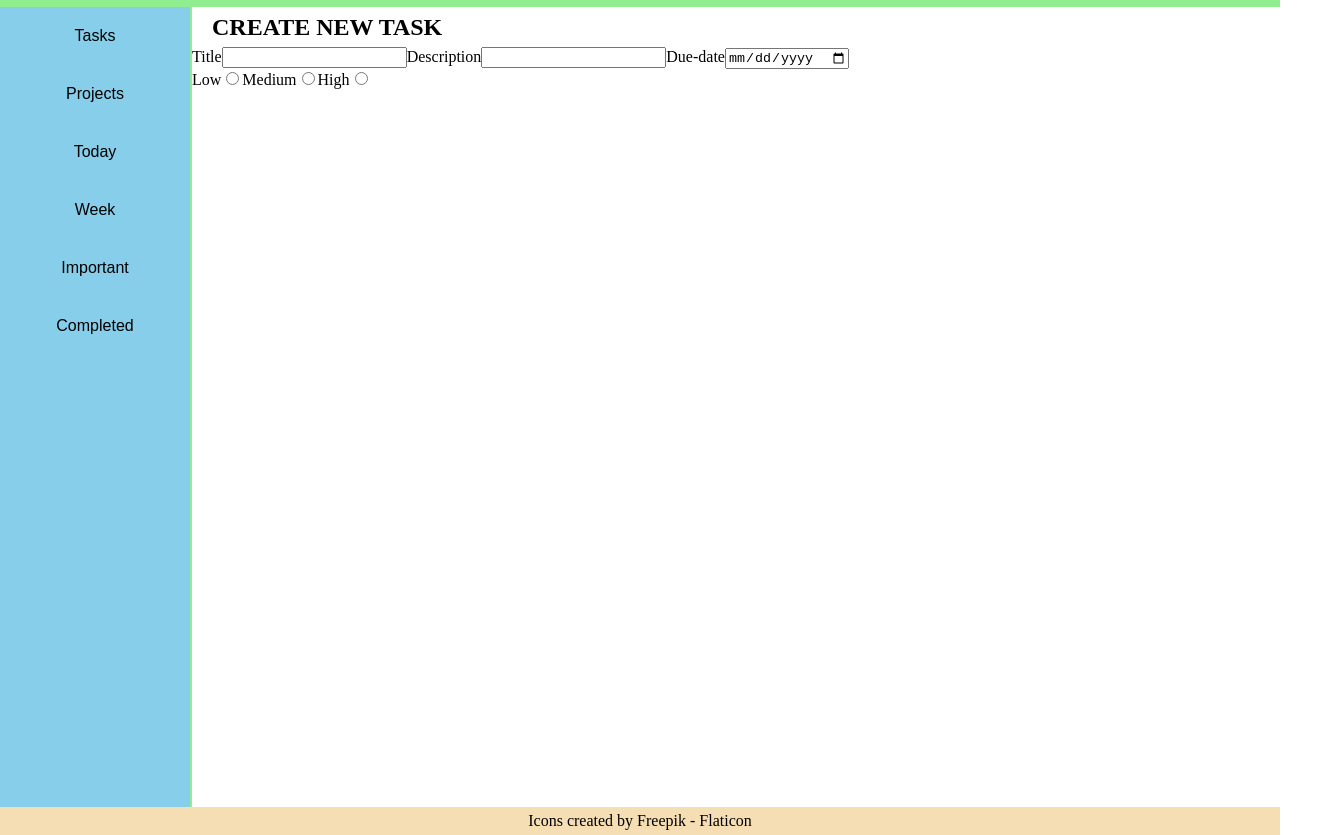
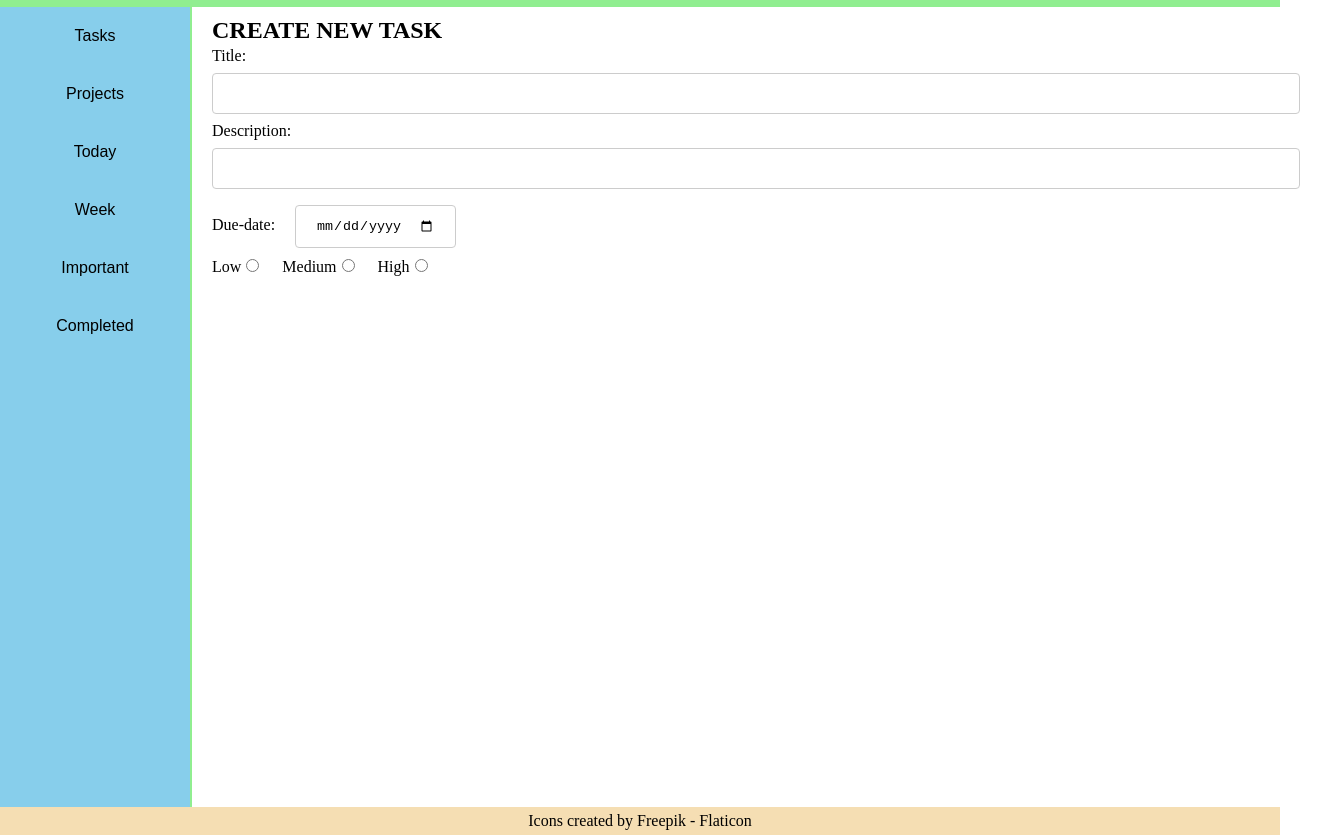
Before and after one commit to Charn11/todo_list, a website built with webpack: page dist/index.html in a window 1280 px wide. Both pictures are taken after a click on the button "ADD NEW TASK". Shown: the part 113-948 px from the top of the page, 1320 px wide, since content can reach past the window. Built offline with Linux system fonts and the light colour scheme.

Commit message:
edit style

```diff
--- a/src/DOM/crt_task.js
+++ b/src/DOM/crt_task.js
@@ -15,7 +15,7 @@ let addTask = () => {
         //create input
         let labelName = document.createElement("label");
         labelName.setAttribute("for","inputName");
-        labelName.innerText = "Title";
+        labelName.innerText = "Title:";
         taskForm.appendChild(labelName);
         let inputName = document.createElement('input');
         inputName.setAttribute("type","text");
@@ -25,7 +25,7 @@ let addTask = () => {
         //create description
         let labelDesp = document.createElement("label");
         labelDesp.setAttribute("for","inputDesp");
-        labelDesp.innerText = "Description";
+        labelDesp.innerText = "Description:";
         taskForm.appendChild(labelDesp);
         let inputDesp = document.createElement('input');
         inputDesp.setAttribute("type","text");
@@ -35,7 +35,7 @@ let addTask = () => {
         //create duedate
         let labelDate = document.createElement("label");
         labelDate.setAttribute("for","inputDate");
-        labelDate.innerText = "Due-date";
+        labelDate.innerText = "Due-date:";
         taskForm.appendChild(labelDate);
         let inputDate = document.createElement('input');
         inputDate.setAttribute("type","date");
@@ -46,6 +46,8 @@ let addTask = () => {
         let priorDiv = document.createElement('div');
         priorDiv.setAttribute("id","priorDiv");
         taskForm.appendChild(priorDiv);
+
+        let prioiHead = document.createElement('div');
 
         let labelLow = document.createElement("label");
         labelLow.setAttribute("for","inputLow");
--- a/src/style.css
+++ b/src/style.css
@@ -78,7 +78,6 @@ a{
 #headCont{
     display: flex;
     justify-content: space-between;
-    align-items: center;
 }
 #taskHeading{
     padding: 10px 20px 10px 20px;
@@ -91,3 +90,24 @@ a{
 #crtTask:hover{
     cursor: pointer;
 }
+input[type=text]{
+    width: 100%;
+    padding: 12px 20px;
+    margin: 8px 20px;
+    display: inline-block;
+    border: 1px solid #ccc;
+    border-radius: 4px;
+    box-sizing: border-box;
+  }
+  input[type=date]{
+    width: max-content;
+    padding: 12px 20px;
+    margin: 8px 20px;
+    display: inline-block;
+    border: 1px solid #ccc;
+    border-radius: 4px;
+    box-sizing: border-box;
+  }
+  label{
+    padding: 0px 0px 0px 20px;
+  }
```
Also changed, not shown: dist/main.js.
